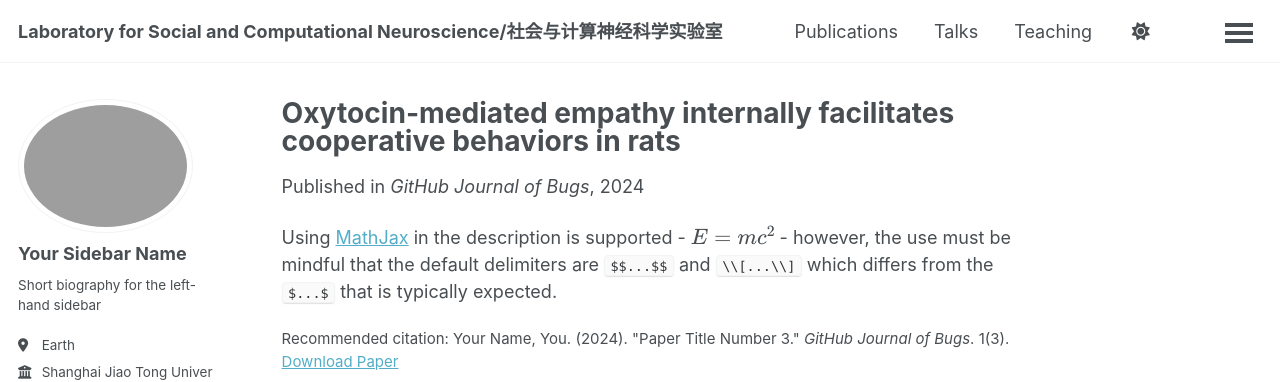
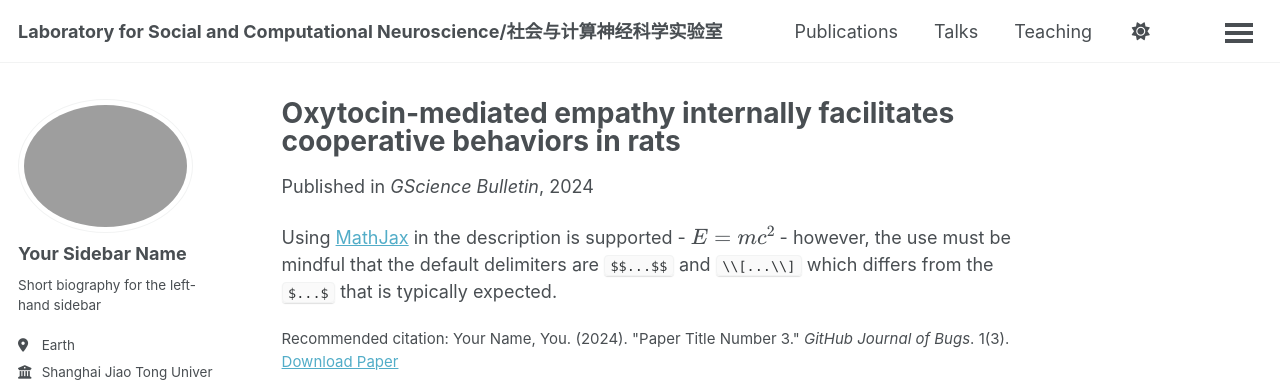
Before and after one commit to MengpingJiang/mengpingjiang.github.io, a Jekyll site: the page built from _publications/2025-10-30-Science Bulletin-Oxytocin.md, in a window 1280 px wide. Shown: the top 382 px of the page. Built offline with Jekyll 4.4.1, drawn with Linux system fonts in a browser that asks for light colours; some web fonts are replaced; a script bundle is joined from its source files by our own code; library files that are not in the unit come from our copies.

Commit message:
Update 2025-10-30-Science Bulletin-Oxytocin.md

```diff
--- a/_publications/2025-10-30-Science Bulletin-Oxytocin.md
+++ b/_publications/2025-10-30-Science Bulletin-Oxytocin.md
@@ -1,11 +1,11 @@
 ---
 title: "Oxytocin-mediated empathy internally facilitates cooperative behaviors in rats"
 collection: publications
-category: joiurnal
+category: manuscripts
 permalink: /publication/2025-10-30-Science Bulletin-Oxytocin
 excerpt: 'This paper is about a famous math equation, $$E=mc^2$$'
 date: 2024-02-17
-venue: 'GitHub Journal of Bugs'
+venue: 'GScience Bulletin'
 paperurl: 'https://www.sciencedirect.com/science/article/pii/S2095927325008734'
 citation: 'Your Name, You. (2024). &quot;Paper Title Number 3.&quot; <i>GitHub Journal of Bugs</i>. 1(3).'
 ---
```
